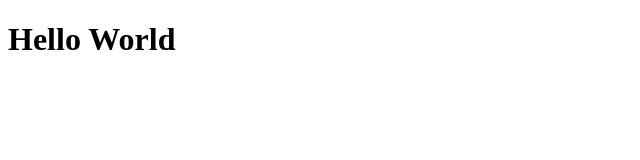
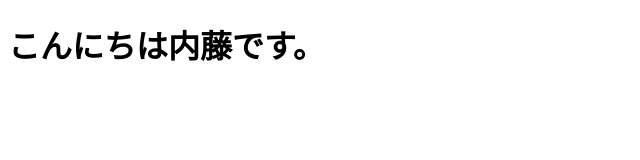
Before and after one commit to naitoooo/naitoooo.github.io, a plain HTML site: page index.html in a window 1280 px wide. Shown: the whole page, without its empty margins (0-640 px from the left). Drawn offline with Linux system fonts and the light colour scheme.

Commit message:
こんにちは内藤ですに変更

```diff
--- a/index.html
+++ b/index.html
@@ -1,6 +1,6 @@
 <!DOCTYPE html>
 <html>
 <body>
-<h1>Hello World</h1>
+<h1>こんにちは内藤です。</h1>
 </body>
 </html>
```
